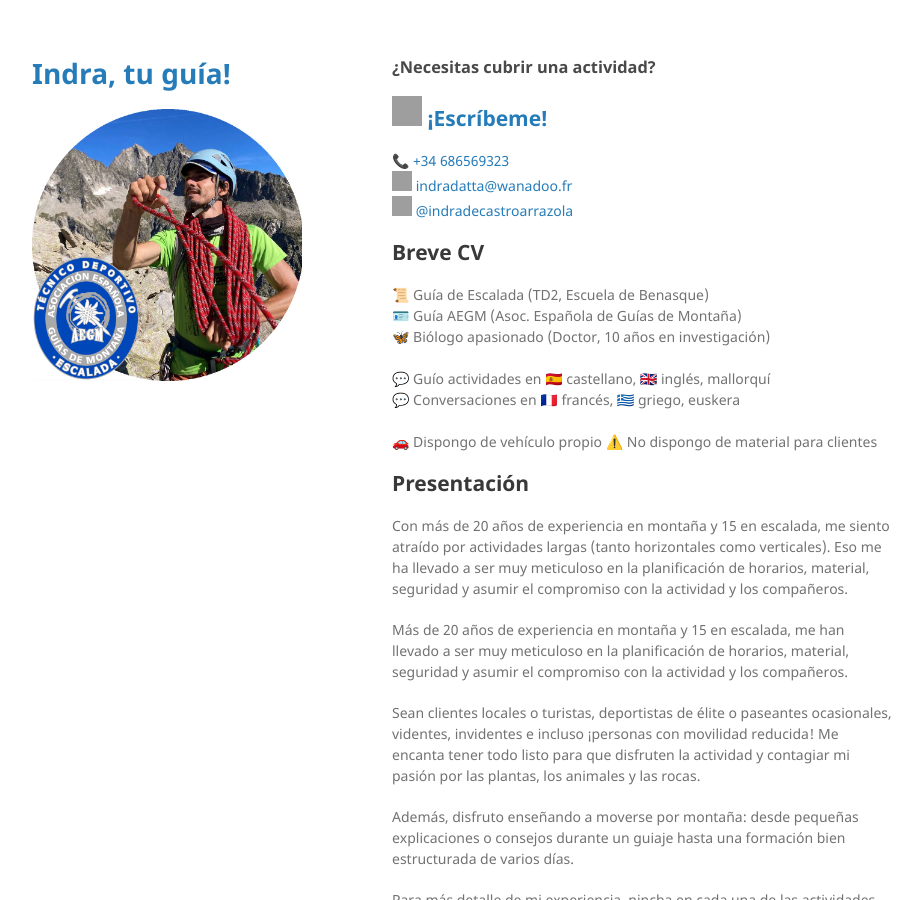
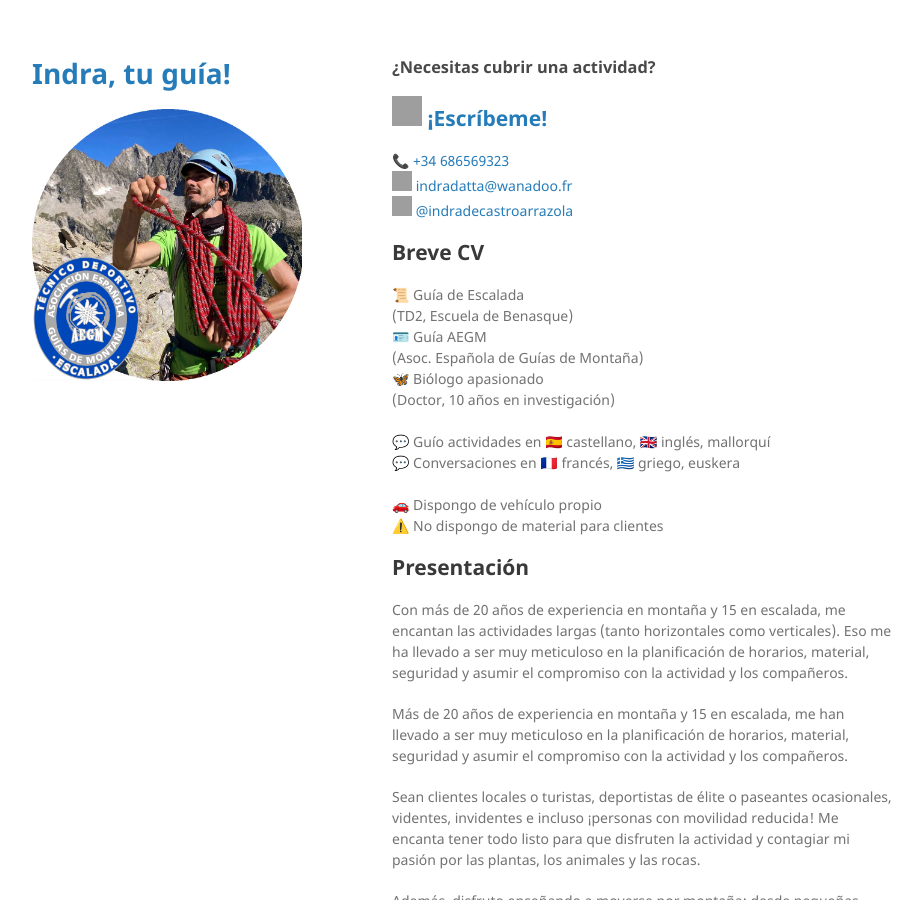
Before and after one commit to indradecastro/freelance, a Jekyll site: the page built from index.md, in a window 1280 px wide and 900 px high. Shown: the whole window, without its empty margins (178-1100 px from the left). Built offline with Jekyll 4.4.1, drawn with Linux system fonts in a browser that asks for light colours; the repository's description, which GitHub fills in, is left out; our own code applies the rules of GitHub Pages for plain Markdown files; part of the change alters nothing that is shown; grey boxes are pictures that could not be loaded.

Commit message:
newlines etc

```diff
--- a/index.md
+++ b/index.md
@@ -3,25 +3,28 @@ layout: default
 ---
 
 ### ¿Necesitas cubrir una actividad?
-## <img src="https://raw.githubusercontent.com/FortAwesome/Font-Awesome/6.x/svgs/brands/whatsapp.svg" width="30" height="30"> [¡Escríbeme!](https://wa.me/+34686569323?text=Hola%20Indra,%20necesito%20un%20guía%20para%20una%20actividad.%0A%0AActividad:%0AFecha:%20%0AHorario%20aprox:%0ALocalización:%0A%0ANº%20de%20clientes:%0AIdioma:%0AMaterial%20de%20empresa:%0A%0ADetalles%20extra:%0APor%20ejemplo,%20_"debes%20recoger%20a%20los%20clientes%20en%20el%20Hotel%20Gran%20Paradise%20en%20Alcudia"_)
+## <img src="https://raw.githubusercontent.com/FortAwesome/Font-Awesome/6.x/svgs/brands/whatsapp.svg" width="30" height="30"> [¡Escríbeme!](https://wa.me/+34686569323?text=Hola%20Indra,%20necesito%20un%20guía%20para%20una%20actividad.%0A%0AActividad:%20%0AFecha:%20%20%0AHorario%20aprox:%20%0ALocalización:%20%0A%0ANº%20de%20clientes:%20%0AIdioma:%20%0AMaterial%20de%20empresa:%20(sí/no)%0A%0ADetalles%20extra:%20%0APor%20ejemplo,%20_"debes%20recoger%20a%20los%20clientes%20en%20el%20Hotel%20Gran%20Paradise%20en%20Alcudia"_)
 
 📞 [+34 686569323](tel:+34 686569323)<br>
 <img src="https://raw.githubusercontent.com/FortAwesome/Font-Awesome/6.x/svgs/regular/envelope.svg" width="20" height="20"> [indradatta@wanadoo.fr](mailto:indradatta@wanadoo.fr)<br>
 <img src="https://raw.githubusercontent.com/FortAwesome/Font-Awesome/6.x/svgs/brands/instagram.svg" width="20" height="20"> [@indradecastroarrazola](https://www.instagram.com/indradecastroarrazola/)<br>
 
 ## Breve CV
-📜 Guía de Escalada (TD2, Escuela de Benasque)<br>
-🪪 Guía AEGM (Asoc. Española de Guías de Montaña)<br>
-🦋 Biólogo apasionado (Doctor, 10 años en investigación)<br>
+📜 Guía de Escalada<br>
+   (TD2, Escuela de Benasque)<br>
+🪪 Guía AEGM<br>
+   (Asoc. Española de Guías de Montaña)<br>
+🦋 Biólogo apasionado<br>
+   (Doctor, 10 años en investigación)<br>
 <br>
 💬 Guío actividades en 🇪🇸 castellano, 🇬🇧 inglés, mallorquí<br>
 💬 Conversaciones en 🇫🇷 francés, 🇬🇷 griego, euskera<br>
 <br>
-🚗 Dispongo de vehículo propio
+🚗 Dispongo de vehículo propio<br>
 ⚠️ No dispongo de material para clientes
 
 ## Presentación
-Con más de 20 años de experiencia en montaña y 15 en escalada, me siento atraído por actividades largas (tanto horizontales como verticales). Eso me ha llevado a ser muy meticuloso en la planificación de horarios, material, seguridad y asumir el compromiso con la actividad y los compañeros.
+Con más de 20 años de experiencia en montaña y 15 en escalada, me encantan las actividades largas (tanto horizontales como verticales). Eso me ha llevado a ser muy meticuloso en la planificación de horarios, material, seguridad y asumir el compromiso con la actividad y los compañeros.
 
 Más de 20 años de experiencia en montaña y 15 en escalada, me han llevado a ser muy meticuloso en la planificación de horarios, material, seguridad y asumir el compromiso con la actividad y los compañeros.
 
@@ -58,4 +61,4 @@ Me adapto a las necesidades de los clientes, ¿diseñamos junt@s su curso ideal?
 
 * * *
 
-## <img src="https://raw.githubusercontent.com/FortAwesome/Font-Awesome/6.x/svgs/brands/whatsapp.svg" width="30" height="30"> [¡Escríbeme!](https://wa.me/+34686569323?text=Hola%20Indra,%20necesito%20un%20guía%20para%20una%20actividad.%0A%0AActividad:%0AFecha:%20%0AHorario%20aprox:%0ALocalización:%0A%0ANº%20de%20clientes:%0AIdioma:%0AMaterial%20de%20empresa:%0A%0ADetalles%20extra:%0APor%20ejemplo,%20_"debes%20recoger%20a%20los%20clientes%20en%20el%20Hotel%20Gran%20Paradise%20en%20Alcudia"_)
+## <img src="https://raw.githubusercontent.com/FortAwesome/Font-Awesome/6.x/svgs/brands/whatsapp.svg" width="30" height="30"> [¡Escríbeme!](https://wa.me/+34686569323?text=Hola%20Indra,%20necesito%20un%20guía%20para%20una%20actividad.%0A%0AActividad:%20%0AFecha:%20%20%0AHorario%20aprox:%20%0ALocalización:%20%0A%0ANº%20de%20clientes:%20%0AIdioma:%20%0AMaterial%20de%20empresa:%20(sí/no)%0A%0ADetalles%20extra:%20%0APor%20ejemplo,%20_"debes%20recoger%20a%20los%20clientes%20en%20el%20Hotel%20Gran%20Paradise%20en%20Alcudia"_)
```
